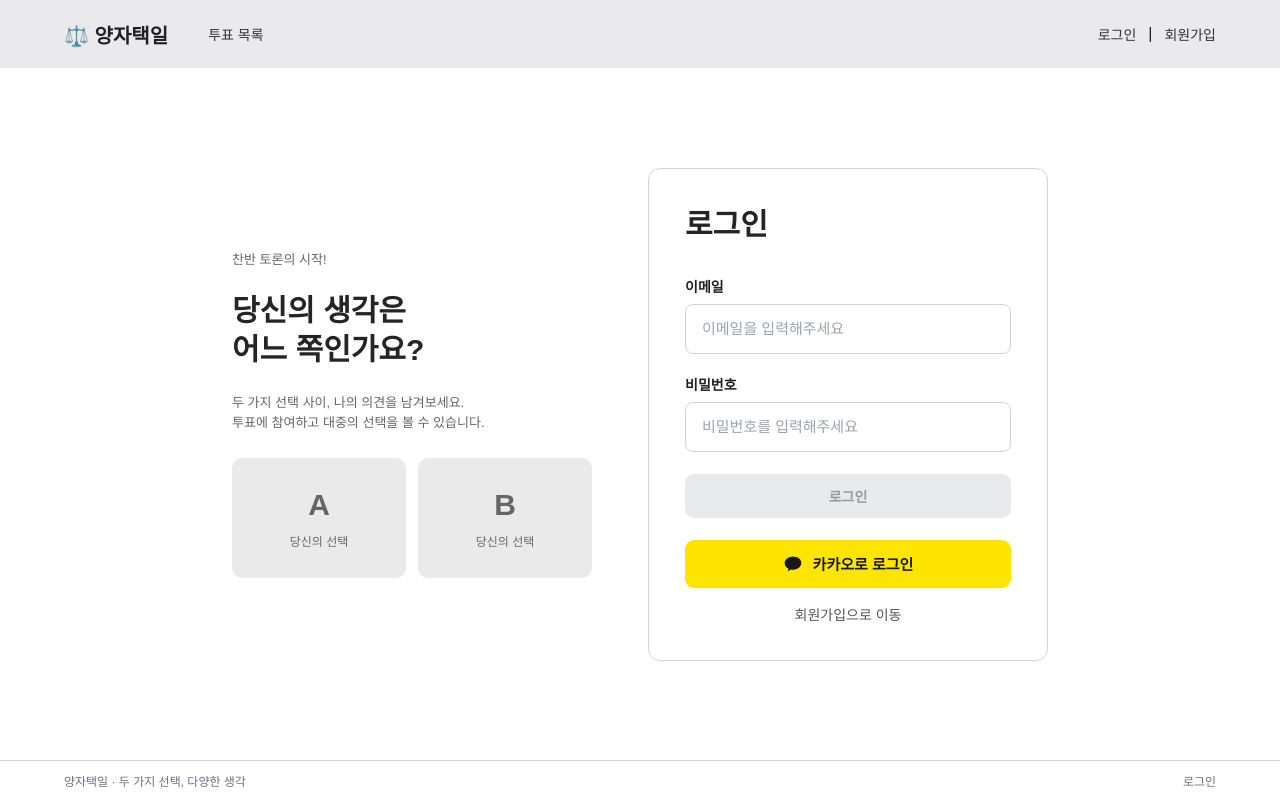
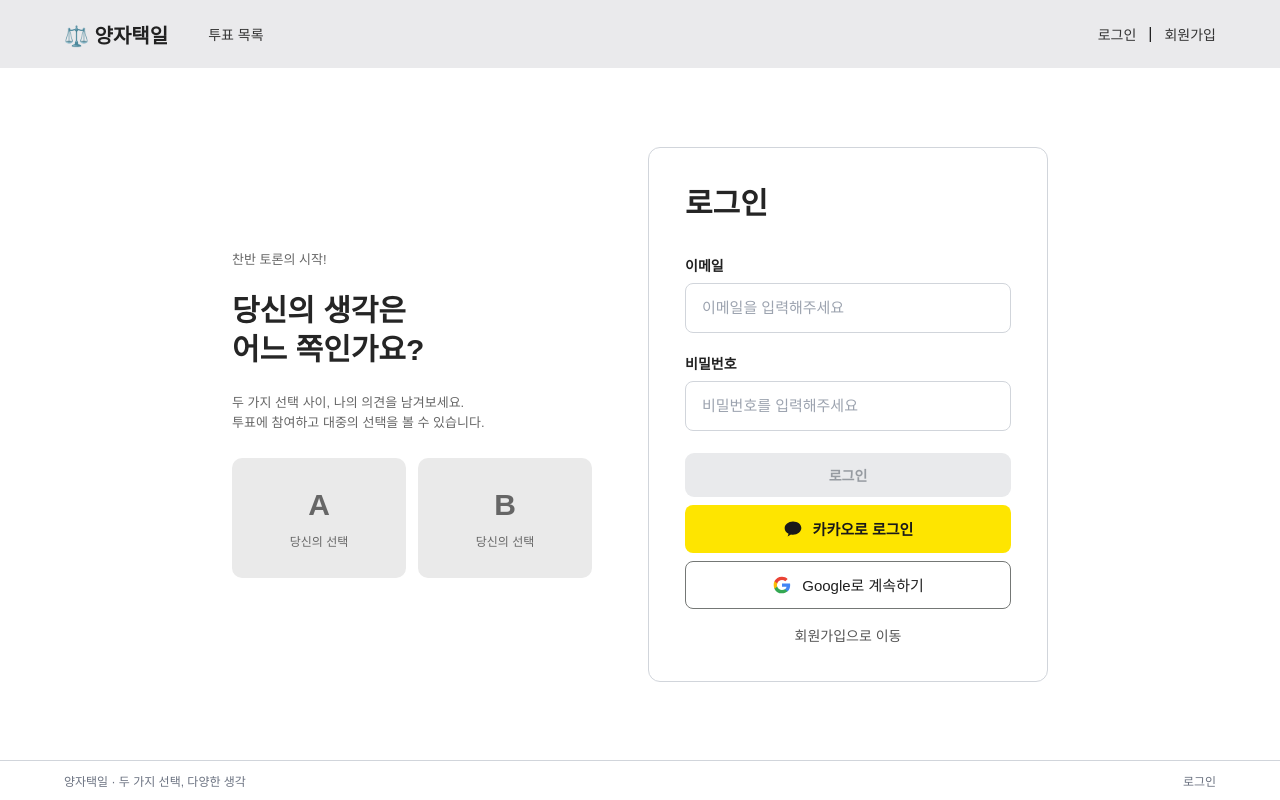
Before and after one commit to aranparrk/either-or, a React (Vite) app in the folder frontend/: page /login in a window 1280 px wide. Built offline with nearby package versions, Linux system fonts and the light colour scheme.

Commit message:
[ADD] 구글로 로그인, 회원가입 구현

```diff
--- /dev/null
+++ b/frontend/src/components/common/GoogleButton.jsx
@@ -0,0 +1,59 @@
+import styled from "styled-components";
+
+const StyledButton = styled.button`
+  && {
+    display: flex;
+    align-items: center;
+    justify-content: center;
+    gap: 10px;
+    width: 100%;
+    height: 48px;
+    margin-top: 0;
+    padding: 0 16px;
+    border: 1px solid #747775;
+    border-radius: 8px;
+    background-color: #fff;
+    color: #1f1f1f;
+    font-family: inherit;
+    font-size: 15px;
+    font-weight: 500;
+    cursor: pointer;
+    transition: background-color 0.2s;
+
+    &:hover:not(:disabled) {
+      background-color: #f2f2f2;
+    }
+
+    &:active:not(:disabled) {
+      background-color: #e8e8e8;
+    }
+
+    &:focus-visible {
+      outline: 3px solid #4285f4;
+      outline-offset: 3px;
+    }
+
+    &:disabled {
+      opacity: 0.5;
+      cursor: not-allowed;
+    }
+
+    svg {
+      flex-shrink: 0;
+    }
+  }
+`;
+
+const GoogleButton = ({ onClick, disabled = false }) => (
+  <StyledButton type="button" onClick={onClick} disabled={disabled}>
+    <svg width="20" height="20" viewBox="0 0 48 48" aria-hidden="true">
+      <path fill="#4285F4" d="M43.61 24.46c0-1.36-.12-2.66-.35-3.92H24v7.42h11a9.4 9.4 0 0 1-4.08 6.18v5.14h6.61c3.87-3.56 6.08-8.8 6.08-14.82Z" />
+      <path fill="#34A853" d="M24 44c5.5 0 10.11-1.82 13.53-4.96l-6.61-5.14c-1.83 1.23-4.17 1.96-6.92 1.96-5.32 0-9.83-3.6-11.44-8.44H5.73v5.3A20 20 0 0 0 24 44Z" />
+      <path fill="#FBBC05" d="M12.56 27.42A12 12 0 0 1 11.93 24c0-1.19.22-2.34.63-3.42v-5.3H5.73A20 20 0 0 0 4 24c0 3.23.77 6.28 2.13 8.98l6.43-5.56Z" />
+      <path fill="#EA4335" d="M24 12.14c3 0 5.69 1.03 7.81 3.05l5.86-5.86C34.1 6.1 29.5 4 24 4A20 20 0 0 0 5.73 15.28l6.83 5.3C14.17 15.74 18.68 12.14 24 12.14Z" />
+    </svg>
+    Google로 계속하기
+  </StyledButton>
+);
+
+export default GoogleButton;
--- /dev/null
+++ b/frontend/src/components/common/KakaoButton.jsx
@@ -0,0 +1,59 @@
+import styled from "styled-components";
+
+const StyledButton = styled.button`
+  && {
+    display: flex;
+    align-items: center;
+    justify-content: center;
+    gap: 10px;
+    width: 100%;
+    height: 48px;
+    margin-top: 0;
+    padding: 0 16px;
+    border: none;
+    border-radius: 8px;
+    background-color: #fee500;
+    color: #191919;
+    font-family: inherit;
+    font-size: 15px;
+    font-weight: 600;
+    cursor: pointer;
+    transition: background-color 0.2s;
+
+    &:hover:not(:disabled) {
+      background-color: #fada00;
+    }
+
+    &:active:not(:disabled) {
+      background-color: #f5d900;
+    }
+
+    &:focus-visible {
+      outline: 3px solid #191919;
+      outline-offset: 3px;
+    }
+
+    &:disabled {
+      opacity: 0.5;
+      cursor: not-allowed;
+    }
+
+    svg {
+      flex-shrink: 0;
+    }
+  }
+`;
+
+const KakaoButton = ({ onClick, disabled = false, children = "카카오로 계속하기" }) => (
+  <StyledButton type="button" onClick={onClick} disabled={disabled}>
+    <svg width="20" height="20" viewBox="0 0 24 24" aria-hidden="true">
+      <path
+        fill="currentColor"
+        d="M12 3C6.477 3 2 6.582 2 11c0 2.85 1.86 5.352 4.66 6.766L5.5 21l4.06-2.435c.79.15 1.607.235 2.44.235 5.523 0 10-3.582 10-8S17.523 3 12 3Z"
+      />
+    </svg>
+    {children}
+  </StyledButton>
+);
+
+export default KakaoButton;
--- a/frontend/src/pages/Login.jsx
+++ b/frontend/src/pages/Login.jsx
@@ -5,6 +5,8 @@ import Button from "../components/common/Button";
 import Input from "../components/common/Input";
 import AxiosApi from "../api/AxiosApi";
 import { saveLogin } from "../util/auth";
+import GoogleButton from "../components/common/GoogleButton.jsx";
+import KakaoButton from "../components/common/KakaoButton.jsx";
 
 const Container = styled.div`
   display: flex;
@@ -131,42 +133,6 @@ const SignUpLink = styled(Link)`
   }
 `;
 
-const KakaoButton = styled.button`
-  display: flex;
-  align-items: center;
-  justify-content: center;
-  gap: 10px;
-  height: 48px;
-  padding: 0 16px;
-  border: none;
-  border-radius: 9px;
-  background-color: #fee500;
-  color: #191919;
-  font-family: inherit;
-  font-size: 15px;
-  font-weight: 600;
-  cursor: pointer;
-  transition: background-color 0.2s, transform 0.2s;
-
-  &:hover:not(:disabled) {
-    background-color: #fada00;
-    transform: translateY(-1px);
-  }
-
-  &:active:not(:disabled) {
-    transform: translateY(0);
-  }
-
-  &:focus-visible {
-    outline: 3px solid #191919;
-    outline-offset: 3px;
-  }
-
-  &:disabled {
-    opacity: 0.5;
-    cursor: not-allowed;
-  }
-`;
 
 const Login = () => {
   const [inputEmail, setInputEmail] = useState("");
@@ -179,6 +145,10 @@ const Login = () => {
 
   const kakaoLogin = () => {
     window.location.href = "http://localhost:8080/oauth2/authorization/kakao";
+  };
+
+  const googleLogin = () => {
+    window.location.href = "http://localhost:8080/oauth2/authorization/google";
   };
 
   const onSubmit = async (e) => {
@@ -271,15 +241,10 @@ const Login = () => {
         <Button type="submit" enabled={isValid && !isSubmitting}>
           {isSubmitting ? "로그인 중..." : "로그인"}
         </Button>
-        <KakaoButton type="button" disabled={isSubmitting} onClick={kakaoLogin}>
-          <svg width="20" height="20" viewBox="0 0 24 24" aria-hidden="true">
-            <path
-              fill="currentColor"
-              d="M12 3C6.477 3 2 6.582 2 11c0 2.85 1.86 5.352 4.66 6.766L5.5 21l4.06-2.435c.79.15 1.607.235 2.44.235 5.523 0 10-3.582 10-8S17.523 3 12 3Z"
-            />
-          </svg>
+        <KakaoButton disabled={isSubmitting} onClick={kakaoLogin}>
           카카오로 로그인
         </KakaoButton>
+        <GoogleButton disabled={isSubmitting} onClick={googleLogin} />
         <SignUpLink to="/signup">회원가입으로 이동</SignUpLink>
       </Form2>
     </Container>
--- a/frontend/src/pages/SignUp.jsx
+++ b/frontend/src/pages/SignUp.jsx
@@ -5,6 +5,8 @@ import AxiosApi from "../api/AxiosApi.jsx";
 import Button from "../components/common/Button.jsx";
 import Input from "../components/common/Input.jsx";
 import ProfileChoice from "../components/common/ProfileChoice.jsx";
+import GoogleButton from "../components/common/GoogleButton.jsx";
+import KakaoButton from "../components/common/KakaoButton.jsx";
 
 // 이메일 형식 검증
 const EMAIL_REGEX = /^[^\s@]+@[^\s@]+\.[^\s@]{2,}$/;
@@ -131,39 +133,6 @@ const SocialDivider = styled.div`
   }
 `;
 
-const KakaoButton = styled.button`
-  && {
-    display: flex;
-    align-items: center;
-    justify-content: center;
-    gap: 10px;
-    width: 100%;
-    height: 48px;
-    margin-top: 0;
-    padding: 0 16px;
-    border: none;
-    border-radius: 8px;
-    background-color: #fee500;
-    color: #191919;
-    font-size: 15px;
-    font-weight: 600;
-    cursor: pointer;
-    transition: background-color 0.2s;
-
-    &:hover {
-      background-color: #fada00;
-    }
-
-    &:active {
-      background-color: #f5d900;
-    }
-
-    &:focus-visible {
-      outline: 3px solid #191919;
-      outline-offset: 2px;
-    }
-  }
-`;
 
 const BackButton = styled.button`
   padding: 8px;
@@ -288,6 +257,10 @@ const SignUp = () => {
     window.location.href = "http://localhost:8080/oauth2/authorization/kakao";
   };
 
+  const googleSignUp = () => {
+    window.location.href = "http://localhost:8080/oauth2/authorization/google";
+  };
+
   return (
     <Container>
       <Form1>
@@ -376,15 +349,11 @@ const SignUp = () => {
           <>
             <Caption1>원하는 방법으로 간편하게 시작하세요.</Caption1>
 
-            <KakaoButton type="button" onClick={kakaoSignUp}>
-              <svg width="20" height="20" viewBox="0 0 24 24" aria-hidden="true">
-                <path
-                  fill="currentColor"
-                  d="M12 3C6.477 3 2 6.582 2 11c0 2.85 1.86 5.352 4.66 6.766L5.5 21l4.06-2.435c.79.15 1.607.235 2.44.235 5.523 0 10-3.582 10-8S17.523 3 12 3Z"
-                />
-              </svg>
+            <KakaoButton onClick={kakaoSignUp}>
               카카오로 가입하기
             </KakaoButton>
+
+            <GoogleButton onClick={googleSignUp} />
 
             <SocialDivider>또는</SocialDivider>
 
```
Also changed, not shown: 1 other file (tests, documents, lock files or other folders).
